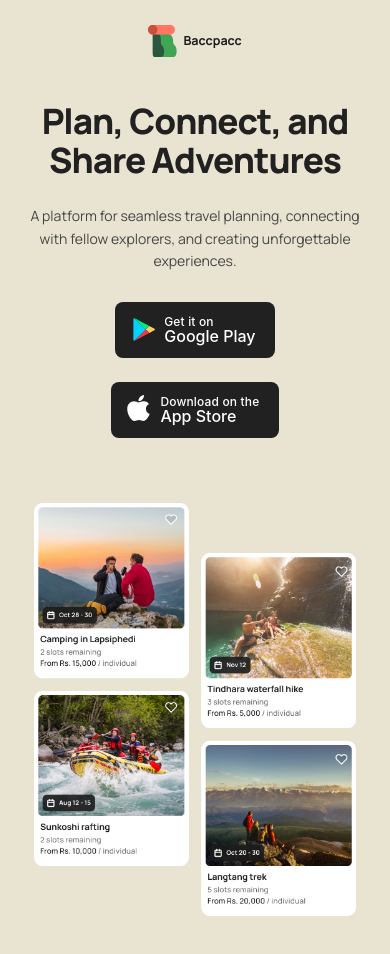
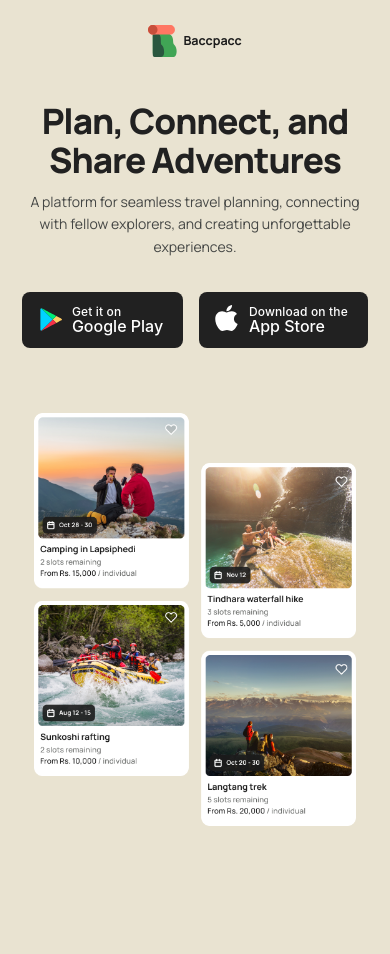
Before and after one commit to OttrTechnology/baccpacc-landing, a React (Vite) app: page / in a window 390 px wide. Shown: the top 954 px of the page. After the commit the page ends 869 px from the top, so only its background shows below. Built offline with nearby package versions, Linux system fonts and the light colour scheme.

Commit message:
changed margins

```diff
--- a/src/components/body/body.styles.scss
+++ b/src/components/body/body.styles.scss
@@ -5,7 +5,7 @@
 
 .body-content {
     padding-top: 4rem;
-    padding-bottom: 5.37rem;
+    padding-bottom: 2.5rem;
     display: flex;
     align-items: center;
     justify-content: center;
--- a/src/components/content-header/content-header.styles.scss
+++ b/src/components/content-header/content-header.styles.scss
@@ -22,7 +22,7 @@
         text-align: center;
 
         .content-main-header {
-            margin-bottom: 0.75em;
+            margin-bottom: 12px;
         }
 
         .content-main-body {
--- a/src/components/content/content.styles.scss
+++ b/src/components/content/content.styles.scss
@@ -14,7 +14,14 @@
 }
 
 @media only screen and (max-width: 1023px) {
+
+    .content {
+        row-gap: 24px;
+    }
+
     .content-footer {
         justify-content: center;
+        column-gap: 16px;
+        row-gap: 16px;
     }
 }
```
